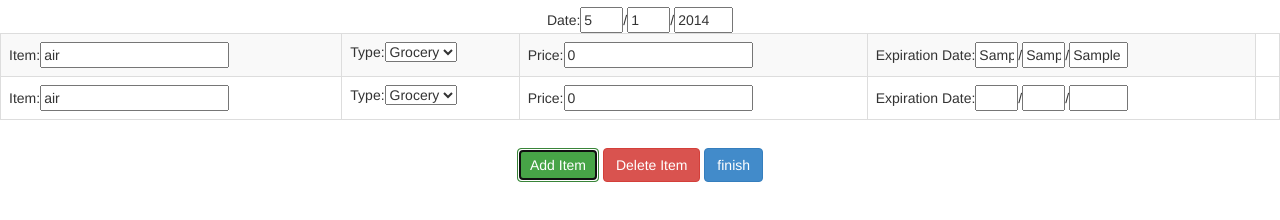
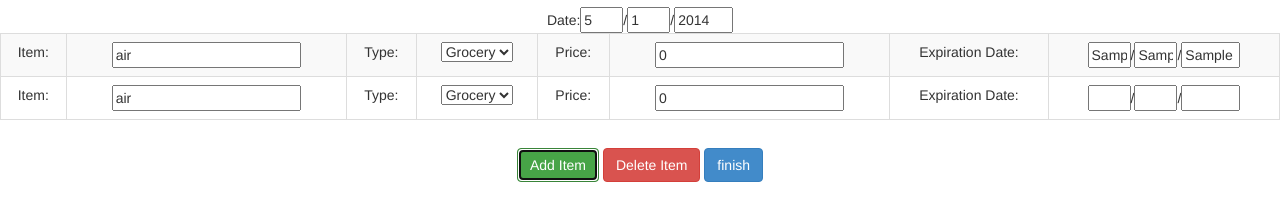
Before and after one commit to nwinters13/comp20-s2014-team4, a website: page public/inputpage.html in a window 1280 px wide. Both pictures are taken after typing "Sample", "Sample", "Sample" into the empty fields and a click on the button "Add Item". Shown: the part 102-322 px from the top of the page. Drawn offline with Linux system fonts and the light colour scheme.

Commit message:
new user goes to input

```diff
--- a/public/inputpage.html
+++ b/public/inputpage.html
@@ -21,12 +21,16 @@
 
 Date:<input id="dm" size="2" >/<input id="dd" size="2">/<input id="dy" size="4" >
 
-<table id="myTable" class="table table-striped table-bordered">
+<table id="myTable" class="table table-striped table-bordered text-center">
 <tr>
-	<td>Item:<input name="item" value='air' ></td>
-	<td>Type:<select><option value='grocery'>Grocery</option><option value='veggies'>Veggies</option><option value='fruit'>Fruit</option><option value='dairy'>Dairy</option><option value='alcohol'>Alcohol</option><option value='meat'>Meat</option><option value='grain'>Grain</option><option value='other'>Other</option></select></td>
-	<td>Price:<input name="price" value='0'></td>
-	<td>Expiration Date:<input size="2" >/<input  size="2">/<input  size="4" ></td>
+	<td>Item:</td>
+	<td><input name="item" value='air' ></td>
+	<td>Type:</td>
+	<td><select><option value='grocery'>Grocery</option><option value='veggies'>Veggies</option><option value='fruit'>Fruit</option><option value='dairy'>Dairy</option><option value='alcohol'>Alcohol</option><option value='meat'>Meat</option><option value='grain'>Grain</option><option value='other'>Other</option></select></td>
+	<td>Price:</td>
+	<td><input name="price" value='0'></td>
+	<td>Expiration Date:</td>
+	<td><input size="2" >/<input  size="2">/<input  size="4" ></td>
 </tr>
 </table>
 
--- a/public/js/inputpage.js
+++ b/public/js/inputpage.js
@@ -31,10 +31,17 @@ function myCreateFunction()
   var cell3 = row.insertCell(2);
   var cell4 = row.insertCell(3);
   var cell5 = row.insertCell(4);
-  cell1.innerHTML = "Item:<input id='item' value='air' >";
-  cell2.innerHTML = "Type:<select><option value='grocery'>Grocery</option><option value='veggies'>Veggies</option><option value='fruit'>Fruit</option><option value='dairy'>Dairy</option><option value='alcohol'>Alcohol</option><option value='meat'>Meat</option><option value='grain'>Grain</option><option value='other'>Other</option></select>";
-  cell3.innerHTML = "Price:<input id='price' value='0'>";
-  cell4.innerHTML = "Expiration Date:<input size='2' >/<input  size='2'>/<input  size='4' >";
+  var cell6 = row.insertCell(5);
+  var cell7 = row.insertCell(6);
+  var cell8 = row.insertCell(7);
+  cell1.innerHTML = "Item:";
+  cell2.innerHTML = "<input id='item' value='air' >";
+  cell3.innerHTML = "Type:";
+  cell4.innerHTML = "<select><option value='grocery'>Grocery</option><option value='veggies'>Veggies</option><option value='fruit'>Fruit</option><option value='dairy'>Dairy</option><option value='alcohol'>Alcohol</option><option value='meat'>Meat</option><option value='grain'>Grain</option><option value='other'>Other</option></select>";
+  cell5.innerHTML = "Price:";
+  cell6.innerHTML = "<input id='price' value='0'>";
+  cell7.innerHTML = "Expiration Date:";
+  cell8.innerHTML = "<input size='2' >/<input  size='2'>/<input  size='4' >";
 
   }
 }
--- a/public/js/login.js
+++ b/public/js/login.js
@@ -38,7 +38,7 @@ function sendTheMail(m, params) {
 // Send the email!
 
     m.messages.send(params, function(res) {
-        window.location.href = "http://costeater.herokuapp.com/graphs";
+        window.location.href = "http://costeater.herokuapp.com/input";
     }, function(err) {
         console.log(err);
     });
```
